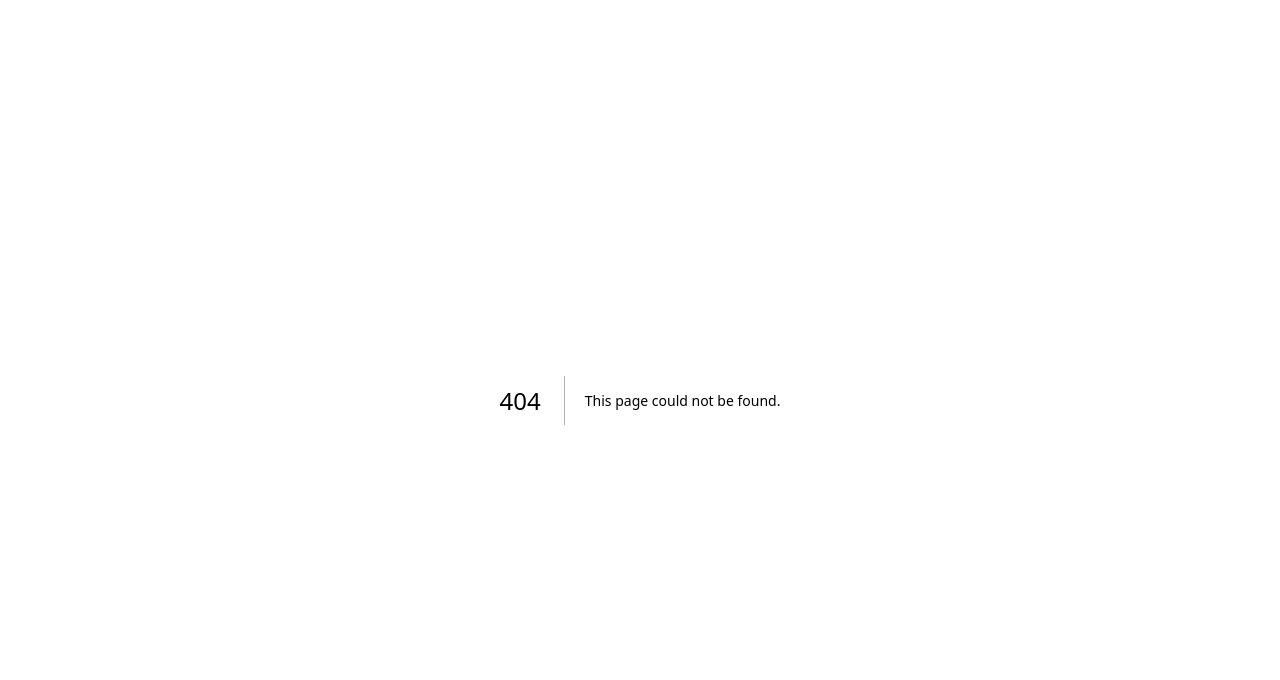
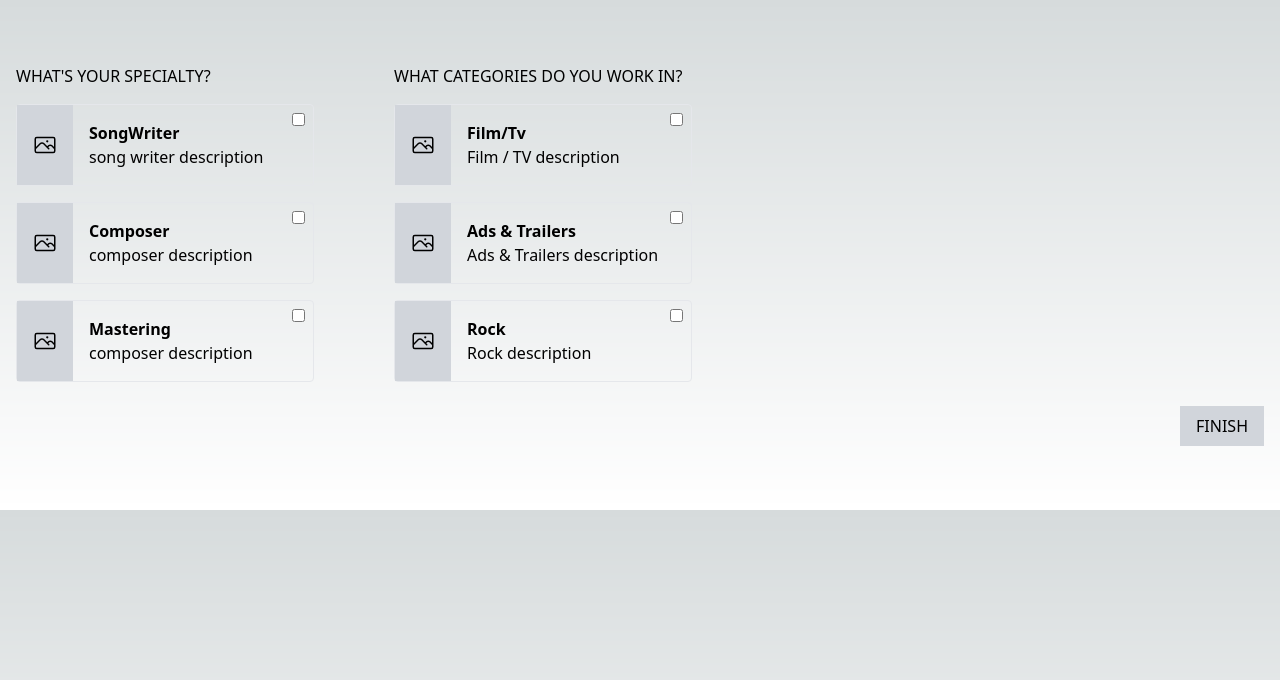
Before and after one commit to jymartineau/songhub-next, a Next.js app: page /wizard/specialty in a window 1280 px wide. Before the commit this address had no page. Shown: the top 680 px of the page. Built offline with nearby package versions, Linux system fonts and the light colour scheme.

Commit message:
feat: mockups for pages 1,2 and 4

```diff
--- a/next.config.js
+++ b/next.config.js
@@ -3,6 +3,16 @@
 // const path = require('path')
 const nextConfig = {
   reactStrictMode: true,
+  images: {
+    remotePatterns: [
+      {
+        protocol: 'https',
+        hostname: 'picsum.photos',
+        port: '',
+        pathname: '/id/**',
+      },
+    ],
+  },
   // NOTE: If we want Sass Support
   // sassOptions: {
   //   includePaths: [path.join(__dirname, 'styles')],
--- /dev/null
+++ b/pages/new-song.tsx
@@ -0,0 +1,13 @@
+import React from 'react';
+
+const NewSong = () => {
+  return (
+    <div className='wrapper'>
+      <form>
+        <input type="text" className="form-element sm:w-1/2" placeholder='Song Project Title' />
+      </form>
+    </div>
+  )
+}
+
+export default NewSong;
--- /dev/null
+++ b/pages/projects.tsx
@@ -0,0 +1,85 @@
+import Image from 'next/image';
+import React from 'react';
+
+const SongProjectsMock = [
+  {
+    img: 'https://picsum.photos/id/5/400/200',
+    title: 'Ut ut nisl vel sapien hendrerit',
+    description: 'Donec placerat dignissim velit quis volutpat',
+  },
+  {
+    img: 'https://picsum.photos/id/100/400/200',
+    title: 'Etiam tincidunt sagittis magna, condimentum ullamcorper risus tincidunt sodales',
+    description: 'Suspendisse posuere lorem congue felis euismod scelerisque',
+  },
+  {
+    img: 'https://picsum.photos/id/84/400/200',
+    title: 'Proin quis mauris eros',
+    description:
+      'Nulla eu magna purus. Phasellus erat enim, Pellentesque placerat orci vitae est interdum rhoncus',
+  },
+  {
+    img: 'https://picsum.photos/id/9/400/200',
+    title: 'Nunc et velit eget leo mollis iaculis',
+    description: 'Etiam mollis orci enim, vitae placerat lorem ultrices a',
+  },
+];
+
+interface SongProjectProps {
+  img: string;
+  title: string;
+  description: string;
+}
+export const SongProject = ({ img, title, description }: SongProjectProps) => {
+  return (
+    <div className='max-w-sm rounded-lg border border-gray-200 bg-white shadow dark:border-gray-700 dark:bg-gray-800'>
+      <a href='#'>
+        <Image
+          className='rounded-t-lg'
+          src={img}
+          alt=''
+          width={400}
+          height={200}
+        />
+      </a>
+      <div className='p-5'>
+        <a href='#'>
+          <h5 className='mb-2 text-2xl font-bold tracking-tight text-gray-900 dark:text-white'>
+            {title}
+          </h5>
+        </a>
+        <p className='mb-3 font-normal text-gray-700 dark:text-gray-400'>
+          {description}
+        </p>
+      </div>
+    </div>
+  );
+};
+
+const UserProjectsPage = () => {
+  return (
+    <div className='wrapper'>
+      <ul className='flex divide-x text-white'>
+        <button className='rounded-l bg-gray-700 px-4'>A-Z</button>
+        <button className='border-l border-white bg-gray-700 px-4'>Recent</button>
+        <button className='border-l border-white bg-gray-700 px-4'>Oldest</button>
+        <button className='rounded-r border-l border-white bg-gray-700 px-4'>
+          Archive
+        </button>
+      </ul>
+
+      <div className='mt-8 grid grid-cols-3 gap-x-6 gap-y-8'>
+        {SongProjectsMock.map((project, idx) => (
+          <SongProject
+            key={idx}
+            title={project.title}
+            description={project.description}
+            img={project.img}
+          />
+        ))}
+      </div>
+    </div>
+  );
+};
+
+export default UserProjectsPage;
--- /dev/null
+++ b/pages/wizard/affiliation.tsx
@@ -0,0 +1,50 @@
+import React from 'react';
+
+const AffiliationPage = () => {
+  return (
+    <div className='container mx-auto py-16 px-4'>
+
+      <form className='flex items-center flex-col space-y-4 sm:flex-row sm:space-x-4 sm:space-y-0'>
+        <div className='relative w-full sm:w-60'>
+          <div className='pointer-events-none absolute inset-y-0 left-0 flex items-center pl-3'>
+            <svg
+              aria-hidden='true'
+              className='h-5 w-5 text-gray-500 dark:text-gray-400'
+              fill='none'
+              stroke='currentColor'
+              viewBox='0 0 24 24'
+              xmlns='http://www.w3.org/2000/svg'
+            >
+              <path
+                stroke-linecap='round'
+                stroke-linejoin='round'
+                stroke-width='2'
+                d='M21 21l-6-6m2-5a7 7 0 11-14 0 7 7 0 0114 0z'
+              ></path>
+            </svg>
+          </div>
+          <input
+            type='search'
+            id='default-search'
+            className='form-element pl-10'
+            placeholder='Search Society'
+            required
+          />
+        </div>
+
+        <select name="" id="" className='form-element sm:w-60'>
+          <option value="">SOCAN</option>
+        </select>
+
+        <button className='form-element p-3 sm:w-20 flex justify-center'>
+          <svg xmlns="http://www.w3.org/2000/svg" fill="none" viewBox="0 0 24 24" strokeWidth={1.5} stroke="currentColor" className="w-6 h-6">
+            <path strokeLinecap="round" strokeLinejoin="round" d="M12 4.5v15m7.5-7.5h-15" />
+          </svg>
+        </button>
+      </form>
+
+    </div>
+  );
+};
+
+export default AffiliationPage;
--- /dev/null
+++ b/pages/wizard/specialty.tsx
@@ -0,0 +1,138 @@
+import React from 'react';
+
+interface CheckboxGroupProps {
+  children: React.ReactNode;
+  label: string;
+}
+export const CheckboxGroup = ({ children, label }: CheckboxGroupProps) => {
+  return (
+    <div
+      role='checkboxgroup'
+      className='checkbox-group flex flex-col space-y-4'
+      aria-labelledby='group_heading'
+    >
+      <h2 id='group_heading' className='uppercase'>{label}</h2>
+      {children}
+    </div>
+  );
+};
+
+interface CheckboxProps {
+  id: string;
+  name: string;
+  label: string;
+  description?: string;
+  icon: React.SVGProps<SVGSVGElement>;
+  onChange: React.ChangeEventHandler<HTMLInputElement> | undefined;
+}
+export const Checkbox = ({ id, name, label, description, icon, onChange }: CheckboxProps) => {
+  return (
+    <div className='relative flex border rounded'>
+      <div className='bg-gray-300 p-4 flex items-center justify-center'>{icon}</div>
+      <input
+        type='checkbox'
+        id={id}
+        name={name}
+        className='absolute top-2 right-2'
+        onChange={onChange}
+      />
+      <label className='checkbox-label' htmlFor={id}>
+        <div className='w-60 flex flex-col p-4 cursor-pointer'>
+          <h3 className='font-bold'>{label}</h3>
+          <p className=''>{description}</p>
+        </div>
+      </label>
+    </div>
+  );
+};
+
+const SpecialtyPage = () => {
+  const handleCheckboxChange = (e: React.ChangeEvent<HTMLInputElement>) => {
+    console.log('handleCheckboxChange', e.target.name, e.target.checked);
+  }
+  const defaultIcon = (
+    <svg
+      xmlns='http://www.w3.org/2000/svg'
+      fill='none'
+      viewBox='0 0 24 24'
+      strokeWidth={1.5}
+      stroke='currentColor'
+      className='h-6 w-6'
+    >
+      <path
+        strokeLinecap='round'
+        strokeLinejoin='round'
+        d='M2.25 15.75l5.159-5.159a2.25 2.25 0 013.182 0l5.159 5.159m-1.5-1.5l1.409-1.409a2.25 2.25 0 013.182 0l2.909 2.909m-18 3.75h16.5a1.5 1.5 0 001.5-1.5V6a1.5 1.5 0 00-1.5-1.5H3.75A1.5 1.5 0 002.25 6v12a1.5 1.5 0 001.5 1.5zm10.5-11.25h.008v.008h-.008V8.25zm.375 0a.375.375 0 11-.75 0 .375.375 0 01.75 0z'
+      />
+    </svg>
+  );
+  return (
+    <div className='wrapper'>
+      <div className='flex flex-col sm:flex-row space-y-8 sm:space-y-0 sm:space-x-20'>
+        <CheckboxGroup label="What's your specialty?">
+          <Checkbox
+            id='song-writer'
+            name='specialty'
+            label='SongWriter'
+            description='song writer description'
+            icon={defaultIcon}
+            onChange={handleCheckboxChange}
+          />
+
+          <Checkbox
+            id='composer'
+            name='specialty'
+            label='Composer'
+            description='composer description'
+            icon={defaultIcon}
+            onChange={handleCheckboxChange}
+          />
+
+          <Checkbox
+            id='mastering'
+            name='specialty'
+            label='Mastering'
+            description='composer description'
+            icon={defaultIcon}
+            onChange={handleCheckboxChange}
+          />
+        </CheckboxGroup>
+
+        <CheckboxGroup label="What categories do you work in?">
+          <Checkbox
+            id='filmTv'
+            name='categories'
+            label='Film/Tv'
+            description='Film / TV description'
+            icon={defaultIcon}
+            onChange={handleCheckboxChange}
+          />
+
+          <Checkbox
+            id='adsTrailer'
+            name='categories'
+            label='Ads & Trailers'
+            description='Ads & Trailers description'
+            icon={defaultIcon}
+            onChange={handleCheckboxChange}
+          />
+
+          <Checkbox
+            id='rock'
+            name='categories'
+            label='Rock'
+            description='Rock description'
+            icon={defaultIcon}
+            onChange={handleCheckboxChange}
+          />
+        </CheckboxGroup>
+      </div>
+
+      <div className="w-full flex justify-end">
+        <button className="uppercase px-4 py-2 bg-gray-300 mt-6">Finish</button>
+      </div>
+    </div>
+  );
+};
+
+export default SpecialtyPage;
--- a/styles/globals.css
+++ b/styles/globals.css
@@ -1,6 +1,15 @@
 @tailwind base;
 @tailwind components;
 @tailwind utilities;
+
+@layer components {
+  .wrapper {
+    @apply container mx-auto py-16 px-4;
+  }
+  .form-element {
+    @apply block w-full rounded-lg border border-gray-300 bg-gray-50 p-4 text-sm text-gray-900 focus:border-blue-500 focus:ring-blue-500;
+  }
+}
 
 :root {
   --max-width: 1100px;
```
